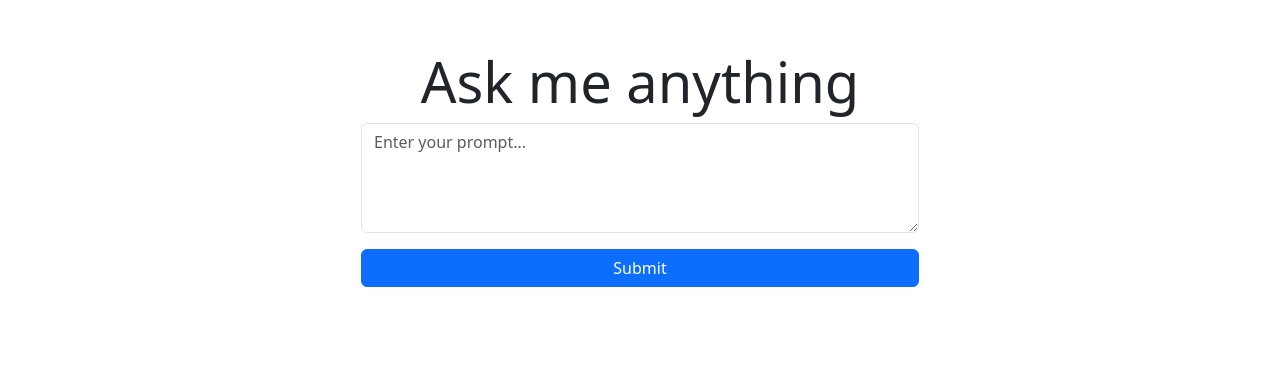
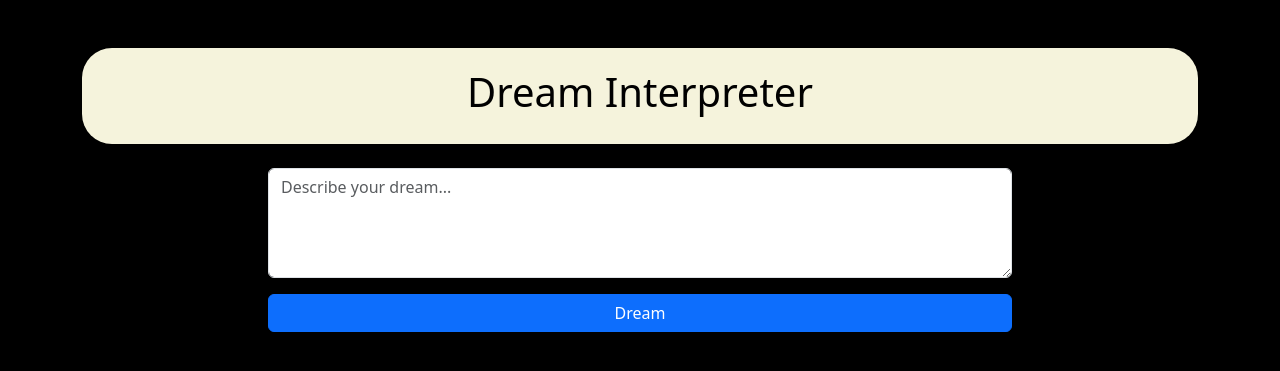
Before and after one commit to Arianna19/CART498-A4, a Flask app: page / in a window 1280 px wide. Shown: the top 371 px of the page. Run offline with Flask 3, Linux system fonts and the light colour scheme.

Commit message:
Second run

```diff
--- a/app.py
+++ b/app.py
@@ -1,30 +1,82 @@
-from flask import Flask, render_template, request
-import openai
+from flask import Flask, render_template, request, send_file
+from openai import OpenAI
+from dotenv import load_dotenv
+import base64
 import os
-from dotenv import load_dotenv
+import io
 
-load_dotenv()  # Load environment variables from .env
+load_dotenv()
 
 app = Flask(__name__)
-openai.api_key = os.getenv("OPENAI_API_KEY")  # Securely load API key
+client = OpenAI(api_key=os.getenv("OPENAI_API_KEY"))
+
+# In-memory image storage (simple + safe)
+generated_image_bytes = None
+
+JUNG_PROMPT = """
+You are a Jungian dream analyst.
+Interpret dreams using Carl Jung's analytical psychology.
+Focus on symbols, archetypes, the unconscious, and individuation.
+Write clearly and thoughtfully.
+"""
 
 @app.route("/", methods=["GET", "POST"])
 def index():
-    result = None
+    global generated_image_bytes
+
+    dream_text = None
+    interpretation = None
+    image_ready = False
+
     if request.method == "POST":
-        prompt = request.form["prompt"]
+        dream_text = request.form["prompt"]
+
         try:
-            response = openai.responses.create(
+            # ---- TEXT INTERPRETATION ----
+            text_response = client.responses.create(
                 model="gpt-4.1",
-                input=[{"role": "developer", "content": "You are a psychedelic AI that speaks in the way Yoda from star wars speaks and use some William Shakespeare to make your answers barely comprehendable."},
-                          {"role": "user", "content": prompt}],
-                          temperature=1.2,
-                          max_output_tokens=50
+                input=[
+                    {"role": "system", "content": JUNG_PROMPT},
+                    {"role": "user", "content": dream_text}
+                ],
+                max_output_tokens=180,
+                temperature=0.7
             )
-            result = response.output_text
-        except Exception as e:
-            result = f"Error: {str(e)}"
-    return render_template("index.html", result=result)
+
+            interpretation = text_response.output_text
+
+            # ---- IMAGE GENERATION ----
+            image_response = client.images.generate(
+                model="gpt-image-1",
+                prompt=f"Surreal dream imagery inspired by this dream: {dream_text}",
+                size="auto"
+            )
+
+            image_base64 = image_response.data[0].b64_json
+            generated_image_bytes = base64.b64decode(image_base64)
+            image_ready = True
+
+        except Exception:
+            interpretation = "An error occurred while analyzing the dream."
+
+    return render_template(
+        "index.html",
+        dream_text=dream_text,
+        interpretation=interpretation,
+        image_ready=image_ready
+    )
+
+@app.route("/image")
+def image():
+    global generated_image_bytes
+
+    if generated_image_bytes is None:
+        return "No image available", 404
+
+    return send_file(
+        io.BytesIO(generated_image_bytes),
+        mimetype="image/png"
+    )
 
 if __name__ == "__main__":
-    app.run(debug=True)  # Run locally for testing
+    app.run(debug=True)
--- a/templates/index.html
+++ b/templates/index.html
@@ -2,26 +2,65 @@
 <html>
 <head>
     <meta charset="UTF-8">
+    <title>Dream Interpreter</title>
     <meta name="viewport" content="width=device-width, initial-scale=1.0">
-    <title>Ask me anything</title>
-    <link href="https://cdn.jsdelivr.net/npm/bootstrap@5.3.3/dist/css/bootstrap.min.css" rel="stylesheet" integrity="sha384-QWTKZyjpPEjISv5WaRU9OFeRpok6YctnYmDr5pNlyT2bRjXh0JMhjY6hW+ALEwIH" crossorigin="anonymous">
+
+    <link href="https://cdn.jsdelivr.net/npm/bootstrap@5.3.3/dist/css/bootstrap.min.css" rel="stylesheet">
+
+    <style>
+        body {
+            background: black;
+            color: #eee;
+        }
+        .panel {
+            background: #f5f3dc;
+            color: #000;
+            border-radius: 30px;
+            padding: 20px;
+            margin-top: 30px;
+        }
+    </style>
 </head>
+
 <body>
-    <div class="container text-center mt-5">
-        <h1 class="display-4">Ask me anything</h1>
-        <form method="POST" class="mx-auto col-md-8 col-lg-6">
-            <div class="mb-3">
-                <textarea name="prompt" rows="4" class="form-control" placeholder="Enter your prompt..."></textarea>
-            </div>
-            <div class="d-grid">
-                <input type="submit" value="Submit" class="btn btn-primary">
-            </div>
-        </form>
+<div class="container text-center mt-5">
 
-        {% if result %}
-            <h3 class="mt-4">Response:</h3>
-            <div class="alert alert-secondary">{{ result }}</div>
-        {% endif %}
+    <div class="panel">
+        <h1>Dream Interpreter</h1>
     </div>
+
+    <form method="POST" class="mt-4 mx-auto col-md-8">
+        <textarea
+            name="prompt"
+            rows="4"
+            class="form-control"
+            placeholder="Describe your dream..."
+            required></textarea>
+
+        <button type="submit" class="btn btn-primary mt-3 w-100">
+            Dream
+        </button>
+    </form>
+
+    {% if dream_text %}
+        <div class="panel">
+            <p>{{ dream_text }}</p>
+        </div>
+    {% endif %}
+
+    {% if interpretation %}
+        <div class="panel">
+            <h3>Interpretation</h3>
+            <p>{{ interpretation }}</p>
+        </div>
+    {% endif %}
+
+    {% if image_ready %}
+        <div class="mt-4">
+            <img src="/image" class="img-fluid rounded shadow">
+        </div>
+    {% endif %}
+
+</div>
 </body>
 </html>
```
